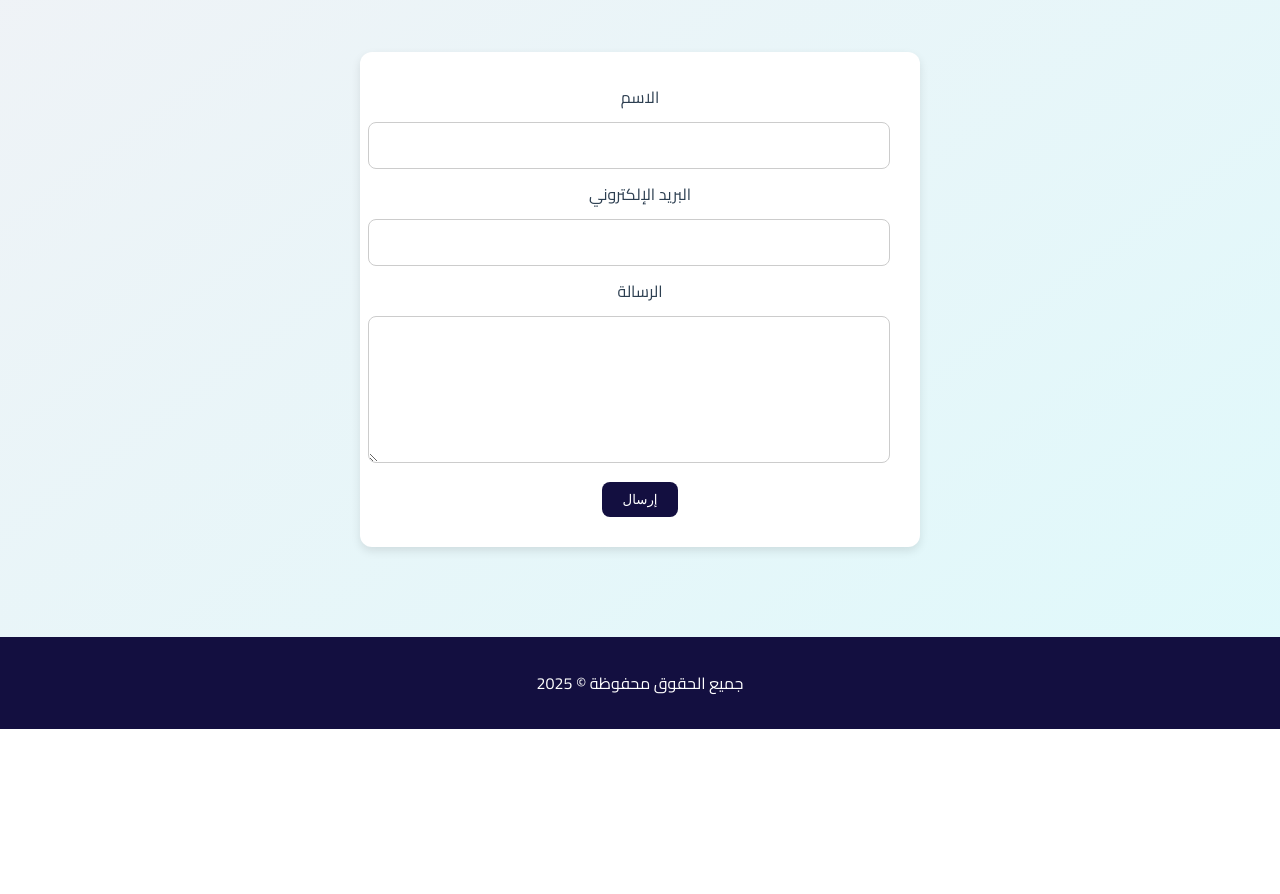
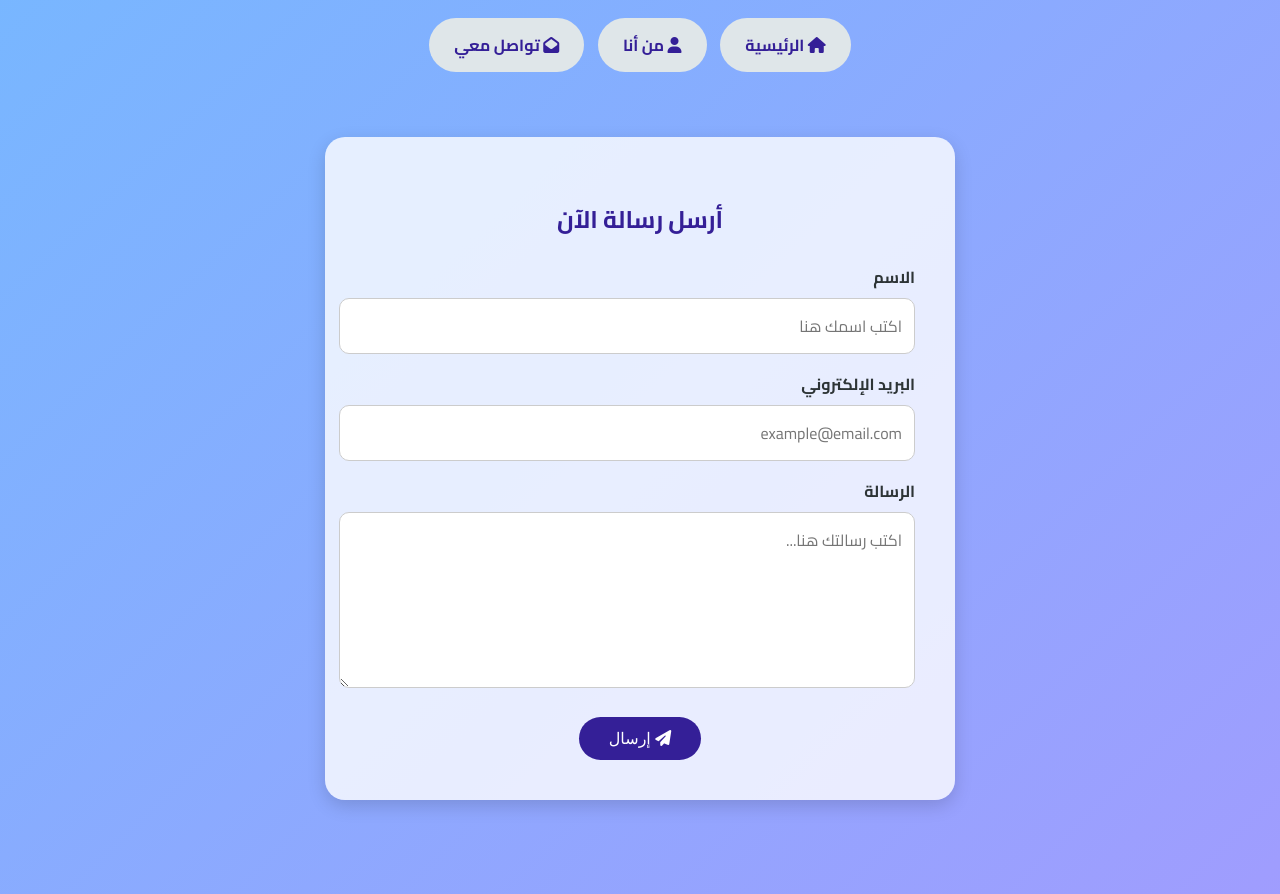
Before and after one commit to Yossef-Eslam/Portfolio, a plain HTML site: page contact.html in a window 1280 px wide. Shown: the part 216-1110 px from the top of the page. Before the commit the page ends 945 px from the top, so only its background shows below. Drawn offline with Linux system fonts and the light colour scheme.

Commit message:
Update contact.html

```diff
--- a/contact.html
+++ b/contact.html
@@ -1,116 +1,158 @@
-
 <!DOCTYPE html>
-
 <html lang="ar">
 <head>
-<meta charset="utf-8"/>
+  <meta charset="utf-8" />
   <title>تواصل معي | يوسف إسلام</title>
-<meta content="width=device-width, initial-scale=1" name="viewport"/>
-<link href="https://fonts.googleapis.com/css2?family=Cairo:wght@400;700&amp;display=swap" rel="stylesheet"/>
+  <meta name="viewport" content="width=device-width, initial-scale=1" />
+  <link href="https://fonts.googleapis.com/css2?family=Cairo:wght@400;700&display=swap" rel="stylesheet" />
+  <link rel="stylesheet" href="https://cdnjs.cloudflare.com/ajax/libs/font-awesome/6.5.0/css/all.min.css"/>
   <style>
     body {
       font-family: 'Cairo', sans-serif;
       margin: 0;
-            background: linear-gradient(to bottom right, #f1f2f6, #dff9fb);
-            color: #2c3e50;
+      background: linear-gradient(to bottom right, #74b9ff, #a29bfe);
+      color: #2d3436;
       direction: rtl;
     }
+
     header {
-            background-color: #130f40;
+      background: linear-gradient(to left, #6c5ce7, #341f97);
       color: white;
-            padding: 20px;
+      padding: 30px 10px;
       text-align: center;
+      font-size: 24px;
+      letter-spacing: 1px;
     }
+
     nav {
       text-align: center;
       margin-top: 15px;
     }
+
     nav a {
       text-decoration: none;
-            color: #130f40;
-            background-color: #dff9fb;
-            padding: 10px 20px;
-            border-radius: 8px;
+      color: #341f97;
+      background-color: #dfe6e9;
+      padding: 12px 25px;
+      border-radius: 30px;
       margin: 5px;
       display: inline-block;
+      font-weight: bold;
       transition: all 0.3s ease;
     }
+
     nav a:hover {
-            background-color: #130f40;
+      background-color: #341f97;
       color: white;
     }
+
     .contact {
-            padding: 50px 20px;
+      padding: 60px 20px;
       text-align: center;
     }
+
     form {
-            max-width: 500px;
+      max-width: 550px;
       margin: 0 auto;
-            background-color: white;
-            padding: 30px;
-            border-radius: 12px;
-            box-shadow: 0 4px 10px rgba(0,0,0,0.1);
+      background: #ffffffcc;
+      padding: 40px;
+      border-radius: 20px;
+      box-shadow: 0 6px 18px rgba(0,0,0,0.15);
     }
+
+    form h2 {
+      color: #341f97;
+      margin-bottom: 20px;
+    }
+
+    label {
+      display: block;
+      text-align: right;
+      margin-top: 15px;
+      font-weight: bold;
+    }
+
     input, textarea {
       width: 100%;
-            padding: 10px;
-            margin: 10px 0;
+      padding: 12px;
+      margin-top: 6px;
       border: 1px solid #ccc;
-            border-radius: 8px;
+      border-radius: 10px;
       font-family: 'Cairo', sans-serif;
+      font-size: 16px;
     }
+
     button {
-            background-color: #130f40;
+      background-color: #341f97;
       color: white;
-            padding: 10px 20px;
+      padding: 12px 30px;
       border: none;
-            border-radius: 8px;
+      border-radius: 30px;
       cursor: pointer;
+      margin-top: 20px;
+      font-size: 16px;
       transition: background 0.3s ease;
     }
+
     button:hover {
-            background-color: #1e3799;
+      background-color: #6c5ce7;
     }
+
     footer {
-            background-color: #130f40;
+      background-color: #341f97;
       color: white;
       text-align: center;
-            padding: 15px;
-            margin-top: 40px;
+      padding: 20px;
+      margin-top: 60px;
+    }
+
+    .fa {
+      margin-left: 8px;
     }
   </style>
 </head>
 <body>
+
 <header>
-<h1>تواصل معي</h1>
+  <h1><i class="fas fa-envelope"></i> تواصل معي</h1>
 </header>
+
 <nav>
-<a href="index.html">الرئيسية</a>
-<a href="about.html">من أنا</a>
-<a href="contact.html">تواصل معي</a>
+  <a href="index.html"><i class="fas fa-home"></i> الرئيسية</a>
+  <a href="about.html"><i class="fas fa-user"></i> من أنا</a>
+  <a href="contact.html"><i class="fas fa-envelope-open"></i> تواصل معي</a>
 </nav>
+
 <div class="contact">
   <form action="https://formspree.io/f/mrbqqqaq" method="POST">
-<label>الاسم</label>
-<input name="name" required="" type="text"/>
-<label>البريد الإلكتروني</label>
-<input name="email" required="" type="email"/>
-<label>الرسالة</label>
-<textarea name="message" required="" rows="5"></textarea>
-<button type="submit">إرسال</button>
+    <h2>أرسل رسالة الآن</h2>
+    <label for="name">الاسم</label>
+    <input id="name" name="name" type="text" required placeholder="اكتب اسمك هنا" />
+
+    <label for="email">البريد الإلكتروني</label>
+    <input id="email" name="email" type="email" required placeholder="example@email.com" />
+
+    <label for="message">الرسالة</label>
+    <textarea id="message" name="message" rows="5" required placeholder="اكتب رسالتك هنا..."></textarea>
+
+    <button type="submit"><i class="fas fa-paper-plane"></i> إرسال</button>
   </form>
 </div>
+
 <footer>
-<p>جميع الحقوق محفوظة © 2025</p>
+  <p>© 2025 يوسف إسلام - جميع الحقوق محفوظة</p>
 </footer>
+
 <script>
   document.querySelector("form").addEventListener("submit", function(e) {
     e.preventDefault();
     const form = this;
-    form.innerHTML = "<h2>تم إرسال رسالتك بنجاح، شكراً لتواصلك!</h2><p>سيتم تحويلك إلى الصفحة الرئيسية خلال 3 ثوانٍ...</p>";
+    form.innerHTML = "<h2>✅ تم إرسال رسالتك بنجاح!</h2><p>سيتم تحويلك إلى الصفحة الرئيسية خلال 3 ثوانٍ...</p>";
     setTimeout(() => {
       window.location.href = 'index.html';
     }, 3000);
   });
-</script></body>
+</script>
+
+</body>
 </html>
```
Lines whose indentation alone changed are shown as unchanged.
